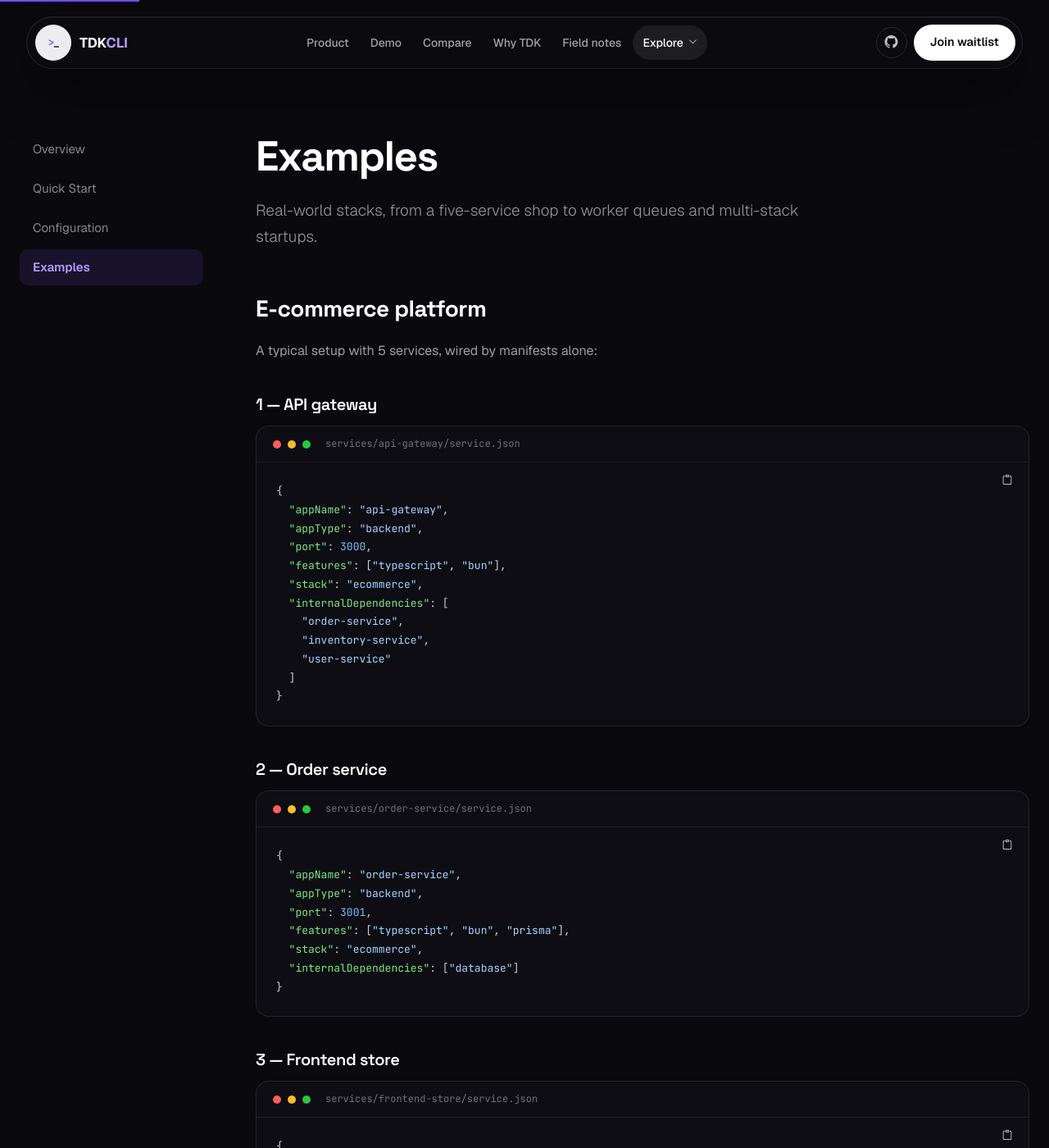
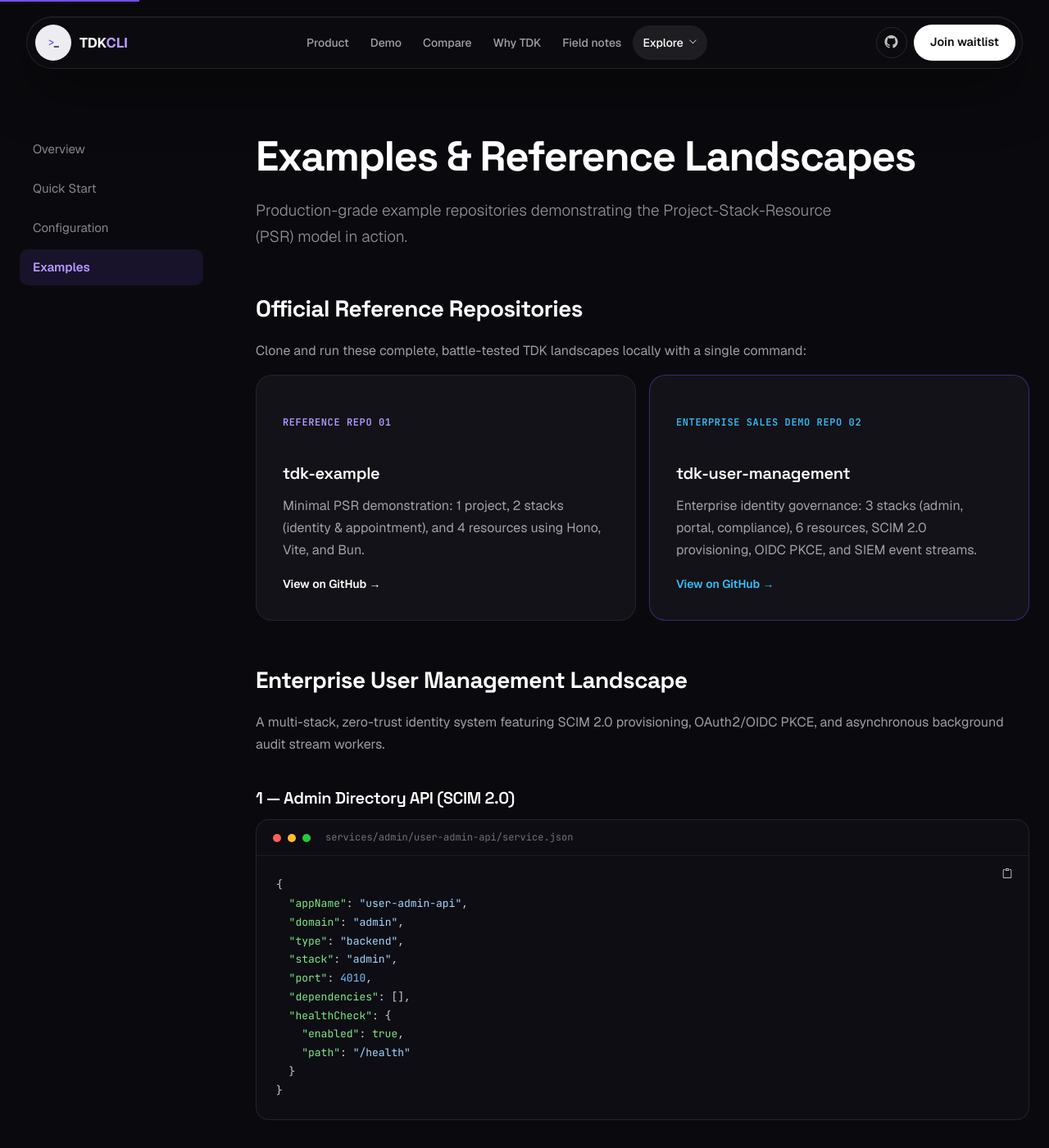
Before and after one commit to tdk-landscape/tdk-website, a Jekyll site: the page built from docs/examples/index.html, in a window 1280 px wide and 1400 px high. Shown: the whole window at 82% size. Built offline with Jekyll 4.4.1, drawn with Linux system fonts in a browser that asks for light colours; nearby versions of some CDN libraries; some web fonts are replaced; some of the changed text lies outside the part shown.

Commit message:
docs: add tdk-user-management as second official reference example repository

```diff
--- a/_includes/footer.html
+++ b/_includes/footer.html
@@ -40,6 +40,7 @@
           <li><a href="{{ '/docs/quickstart/' | relative_url }}">Quick Start</a></li>
           <li><a href="{{ '/docs/examples/' | relative_url }}">Examples</a></li>
           <li><a href="https://github.com/tdk-landscape/tdk-example" target="_blank" rel="noopener">Example App (GitHub)</a></li>
+          <li><a href="https://github.com/tdk-landscape/tdk-user-management" target="_blank" rel="noopener">User Management App (GitHub)</a></li>
         </ul>
       </div>
 
--- a/_includes/navigation.html
+++ b/_includes/navigation.html
@@ -21,7 +21,11 @@
           </a>
           <a href="https://github.com/tdk-landscape/tdk-example" target="_blank" rel="noopener">
             <i class="bi bi-code-square" aria-hidden="true"></i>
-            <span><strong>Example stack</strong><small>See the generated system</small></span>
+            <span><strong>Example: tdk-example</strong><small>Base PSR stack</small></span>
+          </a>
+          <a href="https://github.com/tdk-landscape/tdk-user-management" target="_blank" rel="noopener">
+            <i class="bi bi-shield-lock" aria-hidden="true"></i>
+            <span><strong>Example: User Management</strong><small>Enterprise identity &amp; SCIM 2.0</small></span>
           </a>
           <a href="{{ '/fit/' | relative_url }}">
             <i class="bi bi-sliders" aria-hidden="true"></i>
--- a/docs/examples/index.html
+++ b/docs/examples/index.html
@@ -9,8 +9,81 @@
       {% include docs-sidebar.html %}
 
       <div class="aw-docs-body">
-        <h1>Examples</h1>
-        <p class="aw-lead">Real-world stacks, from a five-service shop to worker queues and multi-stack startups.</p>
+        <h1>Examples &amp; Reference Landscapes</h1>
+        <p class="aw-lead">Production-grade example repositories demonstrating the Project-Stack-Resource (PSR) model in action.</p>
+
+        <h2>Official Reference Repositories</h2>
+        <p>Clone and run these complete, battle-tested TDK landscapes locally with a single command:</p>
+
+        <div class="aw-doc-cards" style="margin-bottom: 3rem;">
+          <a class="aw-card" href="https://github.com/tdk-landscape/tdk-example" target="_blank" rel="noopener">
+            <span class="aw-mono" style="font-size: 0.75rem; color: #b79aff; text-transform: uppercase; letter-spacing: 0.05em; display: block; margin-bottom: 0.5rem;">Reference Repo 01</span>
+            <h3>tdk-example</h3>
+            <p>Minimal PSR demonstration: 1 project, 2 stacks (identity &amp; appointment), and 4 resources using Hono, Vite, and Bun.</p>
+            <span style="margin-top: 1rem; display: inline-block; font-weight: 600; color: #fff;">View on GitHub →</span>
+          </a>
+
+          <a class="aw-card" href="https://github.com/tdk-landscape/tdk-user-management" target="_blank" rel="noopener" style="border-color: rgba(124, 77, 255, 0.4);">
+            <span class="aw-mono" style="font-size: 0.75rem; color: #38bdf8; text-transform: uppercase; letter-spacing: 0.05em; display: block; margin-bottom: 0.5rem;">Enterprise Sales Demo Repo 02</span>
+            <h3>tdk-user-management</h3>
+            <p>Enterprise identity governance: 3 stacks (admin, portal, compliance), 6 resources, SCIM 2.0 provisioning, OIDC PKCE, and SIEM event streams.</p>
+            <span style="margin-top: 1rem; display: inline-block; font-weight: 600; color: #38bdf8;">View on GitHub →</span>
+          </a>
+        </div>
+
+        <h2>Enterprise User Management Landscape</h2>
+        <p>A multi-stack, zero-trust identity system featuring SCIM 2.0 provisioning, OAuth2/OIDC PKCE, and asynchronous background audit stream workers.</p>
+
+        <h3>1 — Admin Directory API (SCIM 2.0)</h3>
+        <div class="aw-codeblock">
+          <div class="aw-codeblock-head"><i></i><i></i><i></i><span>services/admin/user-admin-api/service.json</span></div>
+          <pre>{
+  <span class="k">"appName"</span>: <span class="s">"user-admin-api"</span>,
+  <span class="k">"domain"</span>: <span class="s">"admin"</span>,
+  <span class="k">"type"</span>: <span class="s">"backend"</span>,
+  <span class="k">"stack"</span>: <span class="s">"admin"</span>,
+  <span class="k">"port"</span>: <span class="n">4010</span>,
+  <span class="k">"dependencies"</span>: [],
+  <span class="k">"healthCheck"</span>: {
+    <span class="k">"enabled"</span>: <span class="k">true</span>,
+    <span class="k">"path"</span>: <span class="s">"/health"</span>
+  }
+}</pre>
+        </div>
+
+        <h3>2 — OAuth2 / OIDC Self-Service Portal API</h3>
+        <div class="aw-codeblock">
+          <div class="aw-codeblock-head"><i></i><i></i><i></i><span>services/portal/user-portal-api/service.json</span></div>
+          <pre>{
+  <span class="k">"appName"</span>: <span class="s">"user-portal-api"</span>,
+  <span class="k">"domain"</span>: <span class="s">"portal"</span>,
+  <span class="k">"type"</span>: <span class="s">"backend"</span>,
+  <span class="k">"stack"</span>: <span class="s">"portal"</span>,
+  <span class="k">"port"</span>: <span class="n">4020</span>,
+  <span class="k">"dependencies"</span>: [],
+  <span class="k">"healthCheck"</span>: {
+    <span class="k">"enabled"</span>: <span class="k">true</span>,
+    <span class="k">"path"</span>: <span class="s">"/health"</span>
+  }
+}</pre>
+        </div>
+
+        <h3>3 — Asynchronous Audit &amp; SIEM Worker</h3>
+        <div class="aw-codeblock">
+          <div class="aw-codeblock-head"><i></i><i></i><i></i><span>services/compliance/user-audit-worker/service.json</span></div>
+          <pre>{
+  <span class="k">"appName"</span>: <span class="s">"user-audit-worker"</span>,
+  <span class="k">"domain"</span>: <span class="s">"compliance"</span>,
+  <span class="k">"type"</span>: <span class="s">"worker"</span>,
+  <span class="k">"stack"</span>: <span class="s">"compliance"</span>,
+  <span class="k">"port"</span>: <span class="n">4031</span>,
+  <span class="k">"dependencies"</span>: [<span class="s">"user-audit-api"</span>],
+  <span class="k">"healthCheck"</span>: {
+    <span class="k">"enabled"</span>: <span class="k">true</span>,
+    <span class="k">"path"</span>: <span class="s">"/health"</span>
+  }
+}</pre>
+        </div>
 
         <h2>E-commerce platform</h2>
         <p>A typical setup with {{ site.data.tdk.story_devs }} services, wired by manifests alone:</p>
@@ -230,8 +303,8 @@
         </div>
 
         <div class="aw-callout">
-          <h4>Want more?</h4>
-          <p>Check the <a href="https://github.com/tdk-landscape/tdk-example" target="_blank" rel="noopener">reference example stack</a> on GitHub for a complete working project.</p>
+          <h4>Explore Reference Repositories</h4>
+          <p>Check out our official working projects on GitHub: <a href="https://github.com/tdk-landscape/tdk-example" target="_blank" rel="noopener">tdk-example</a> (base PSR stack) and <a href="https://github.com/tdk-landscape/tdk-user-management" target="_blank" rel="noopener">tdk-user-management</a> (enterprise SCIM 2.0 &amp; OAuth2 PKCE sales demo landscape).</p>
         </div>
       </div>
     </div>
```
